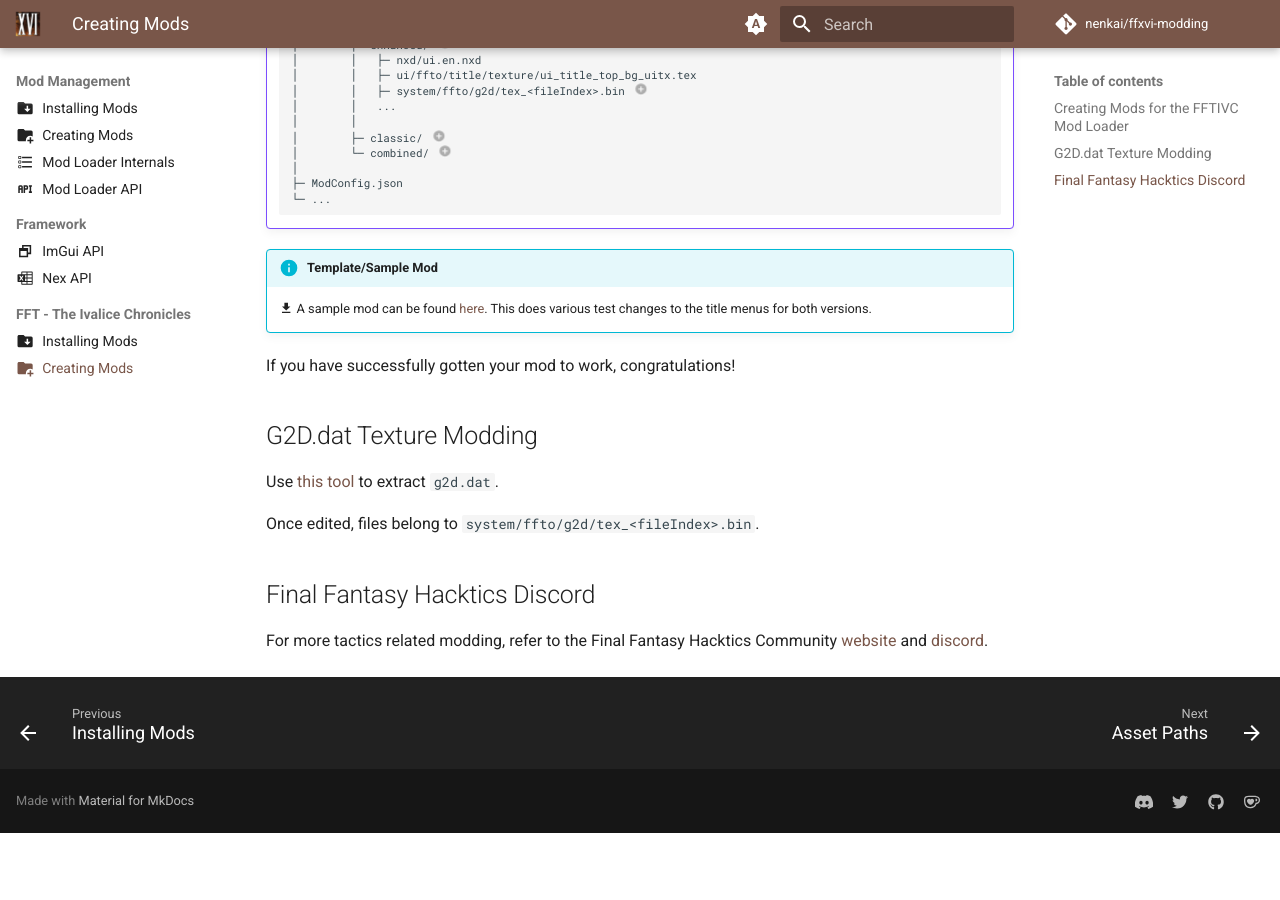
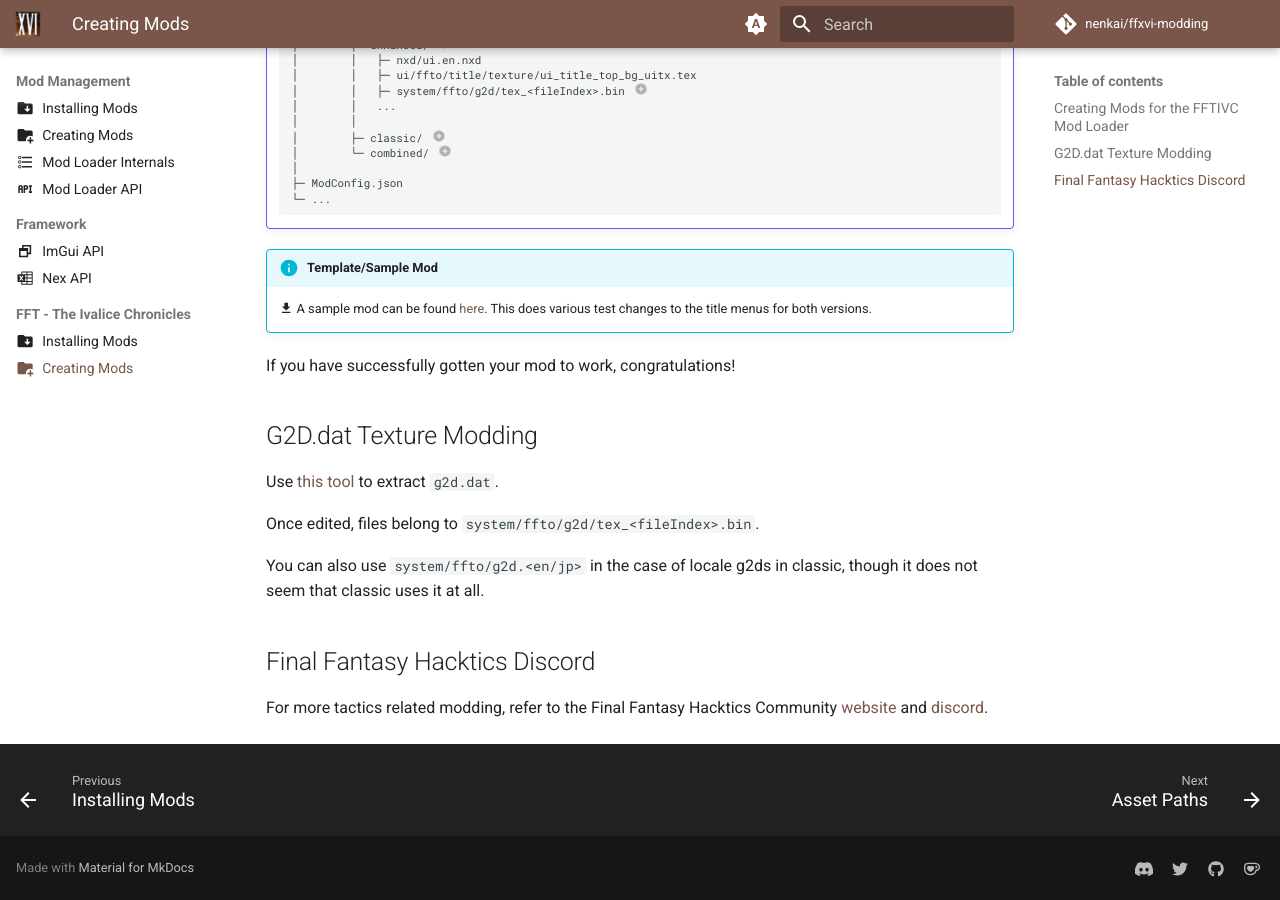
Before and after one commit to Nenkai/ffxvi-modding, an MkDocs documentation site: the page built from docs/modding/creating_mods_fft.md, in a window 1280 px wide and 900 px high, scrolled down 675 px. Built offline with MkDocs 1.6.1 and Material for MkDocs 9.7.7, drawn with Linux system fonts in a browser that asks for light colours; comment, search, counter and statistics services are not loaded; before the commit the page ends 1508 px from its top, so only the background shows below that.

Commit message:
g2d locale

```diff
--- a/docs/modding/creating_mods_fft.md
+++ b/docs/modding/creating_mods_fft.md
@@ -61,6 +61,8 @@
 
 Once edited, files belong to `system/ffto/g2d/tex_<fileIndex>.bin`.
 
+You can also use `system/ffto/g2d.<en/jp>` in the case of locale g2ds in classic, though it does not seem that classic uses it at all.
+
 ## Final Fantasy Hacktics Discord
 
 For more tactics related modding, refer to the Final Fantasy Hacktics Community [website](https://ffhacktics.com/) and [discord](https://discord.gg/DCRyr9DYFT).
```
